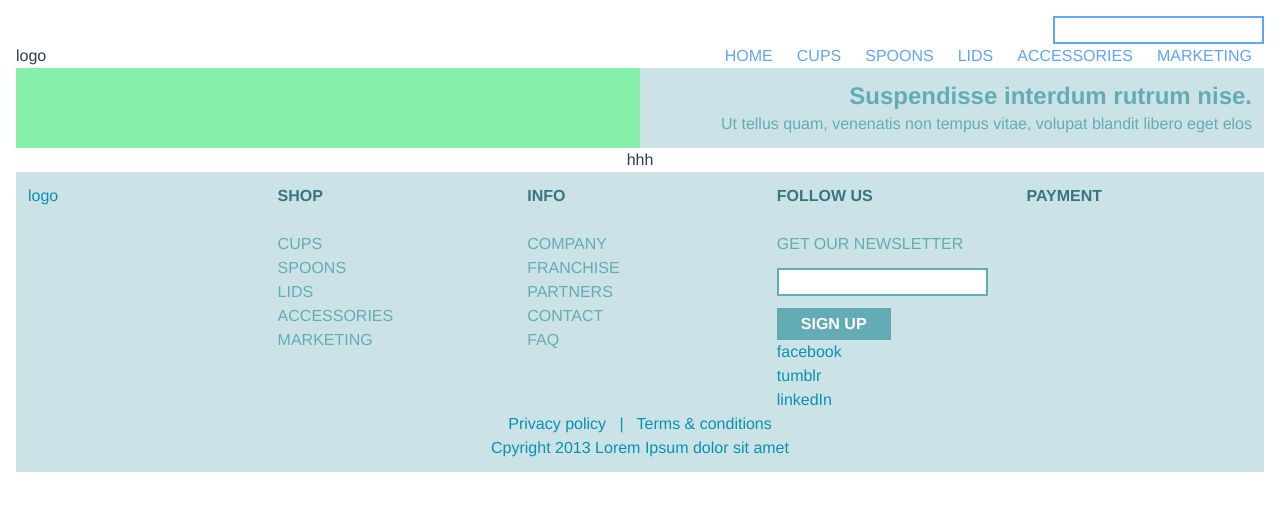
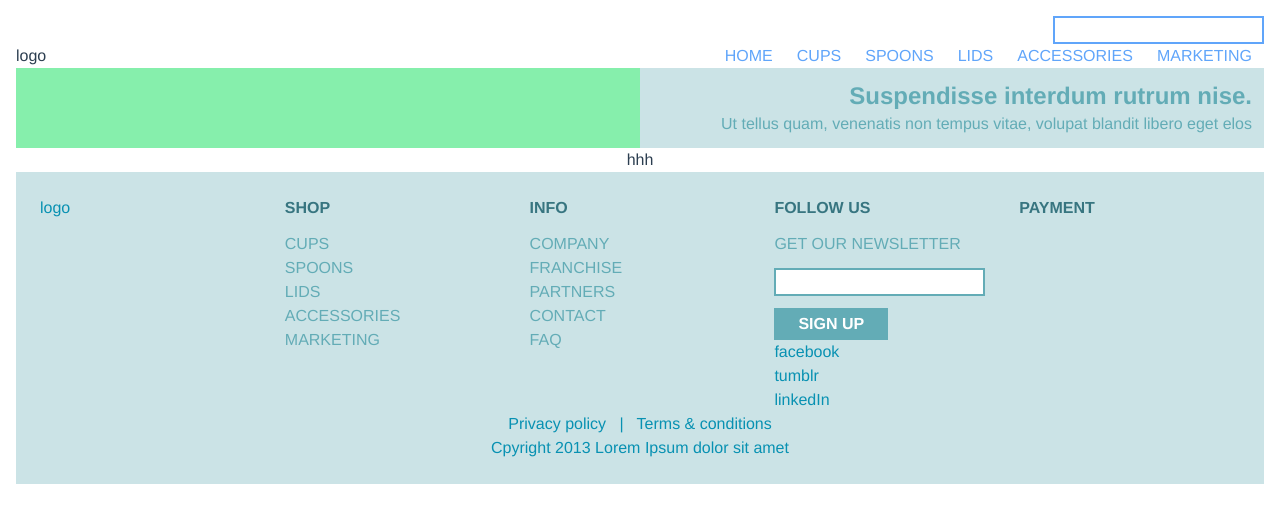
Before and after one commit to marsou001/test, a Vue app: page / in a window 1280 px wide. Shown: the top 522 px of the page. Built offline with nearby package versions, Linux system fonts and the light colour scheme.

Commit message:
style: footer adustments

```diff
--- a/src/layout/Footer/Footer.vue
+++ b/src/layout/Footer/Footer.vue
@@ -1,5 +1,5 @@
 <template>
-  <footer class="bg-weak text-cyan-600 p-3">
+  <footer class="bg-weak text-cyan-600 p-6">
     <Links />
     <Legal />
   </footer>
--- a/src/layout/Footer/Links/Info/Info.vue
+++ b/src/layout/Footer/Links/Info/Info.vue
@@ -1,6 +1,6 @@
 <template>
  <div class="text-left">
-    <h3 class="text-strong font-bold mb-6">INFO</h3>
+    <h3 class="text-strong font-bold mb-3">INFO</h3>
 
     <ul>
       <li v-for="listItem in list" :key="listItem" class="text-normal">
--- a/src/layout/Footer/Links/Links.vue
+++ b/src/layout/Footer/Links/Links.vue
@@ -1,5 +1,5 @@
 <template>
-  <div class="grid grid-cols-1 sm:grid-cols-2 md:grid-cols-5 gap-6">
+  <div class="grid grid-cols-1 sm:grid-cols-2 lg:grid-cols-5 gap-6">
     <Logo />
     <Shop />
     <Info />
--- a/src/layout/Footer/Links/Newsletter/Newsletter.vue
+++ b/src/layout/Footer/Links/Newsletter/Newsletter.vue
@@ -1,6 +1,6 @@
 <template>
   <form class="text-left">
-    <h3 class="text-strong font-bold mb-6">FOLLOW US</h3>
+    <h3 class="text-strong font-bold mb-3">FOLLOW US</h3>
 
     <label for="email" class="text-normal">GET OUR NEWSLETTER</label>
     <input type="email" name="email" id="email" class="block my-3 border-2 border-normal" />
--- a/src/layout/Footer/Links/Payment/Payment.vue
+++ b/src/layout/Footer/Links/Payment/Payment.vue
@@ -1,6 +1,6 @@
 <template>
  <div class="text-left">
-    <h3 class="text-strong font-bold mb-6">PAYMENT</h3>
+    <h3 class="text-strong font-bold mb-3">PAYMENT</h3>
   </div>
 </template>
 
--- a/src/layout/Footer/Links/Shop/Shop.vue
+++ b/src/layout/Footer/Links/Shop/Shop.vue
@@ -1,6 +1,6 @@
 <template>
   <div class="text-left">
-    <h3 class="text-strong font-bold mb-6">SHOP</h3>
+    <h3 class="text-strong font-bold mb-3">SHOP</h3>
 
     <ul>
       <li v-for="listItem in list" :key="listItem" class="text-normal">
```
